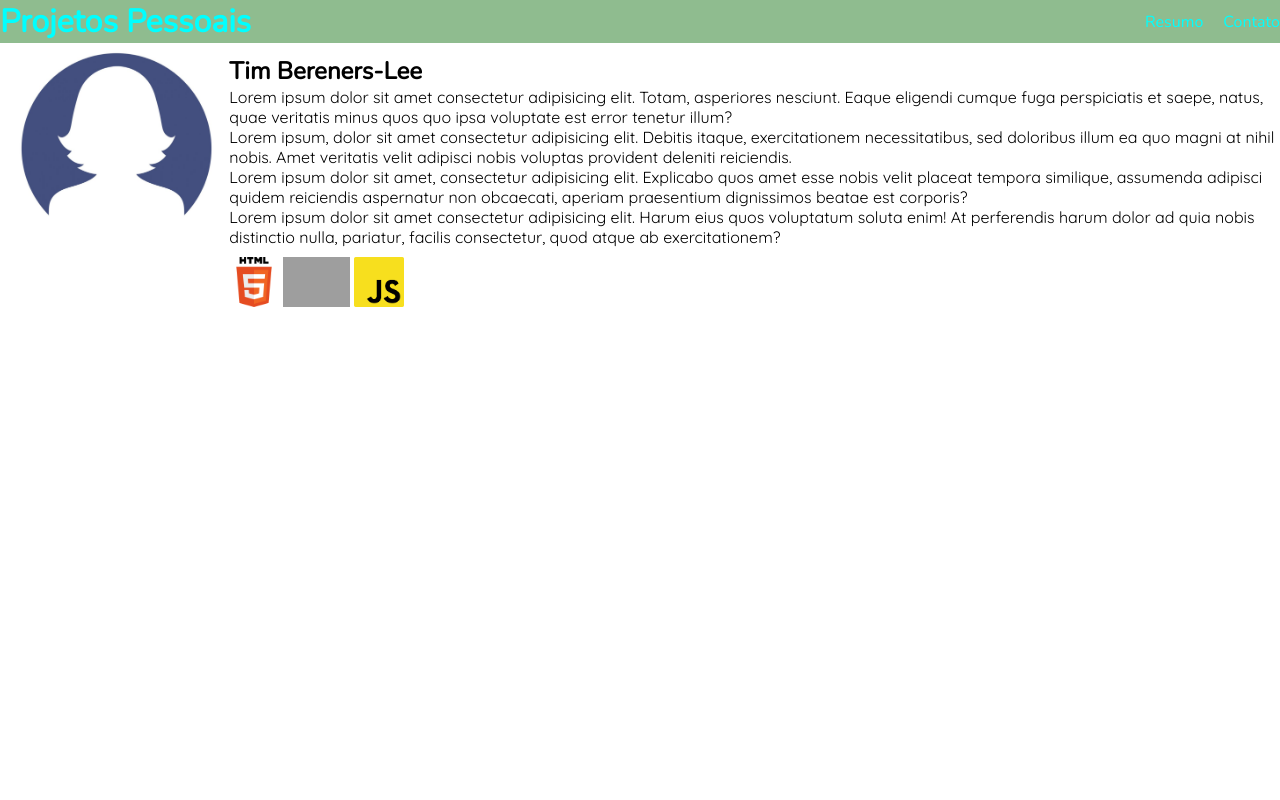
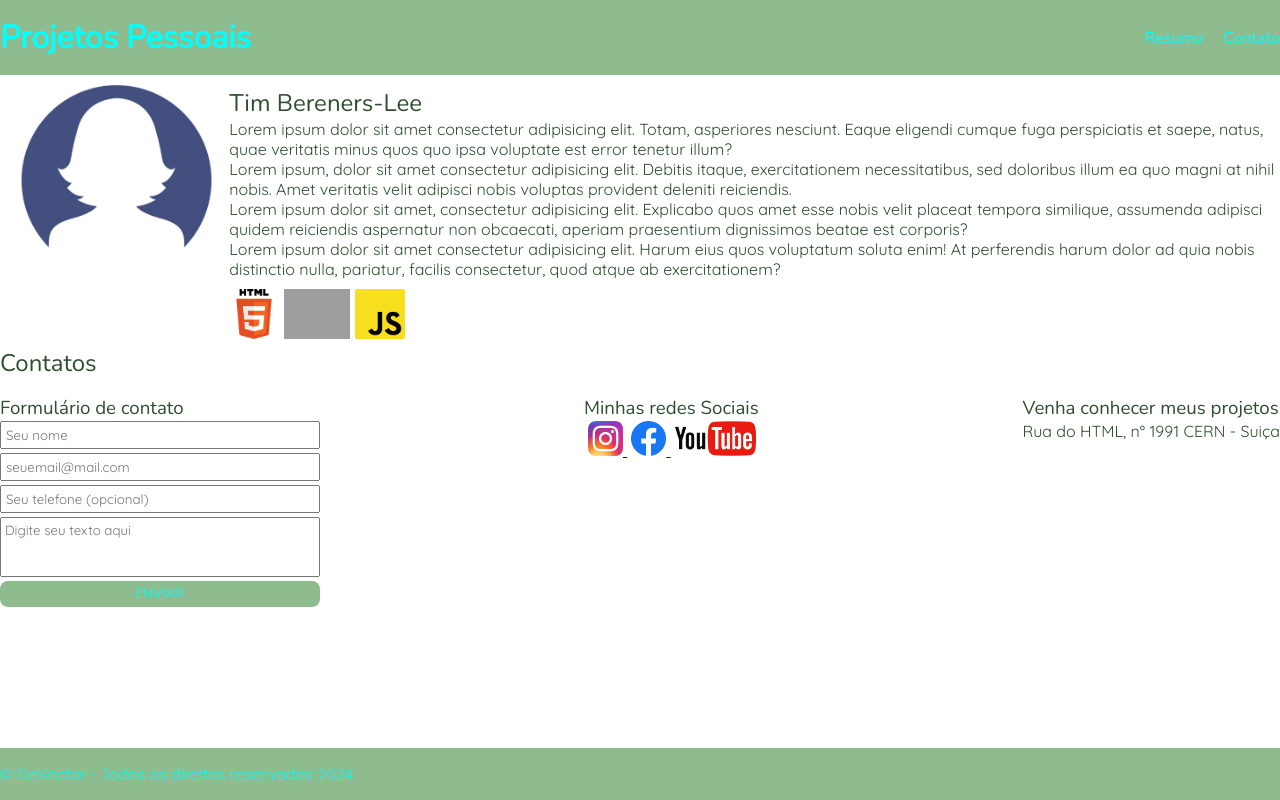
Before and after one commit to DeVector/site-ebac_projeto_01, a plain HTML site: page index.html in a window 1280 px wide. Drawn offline with nearby package versions, Linux system fonts and the light colour scheme; grey boxes are pictures that could not be loaded.

Commit message:
chore: create section to contact and footer

```diff
--- a/index.html
+++ b/index.html
@@ -25,7 +25,7 @@
                         <a href="#resume">Resumo</a>
                     </li>
                     <li>
-                        <a href="#">Contato</a>
+                        <a href="#contact">Contato</a>
                     </li>
                 </ul>
             </nav>
@@ -72,6 +72,59 @@
             </div>
         </div>
     </section>
+
+    <section id="contact">
+        <div class="container">
+            <h2>Contatos</h2>
+            <div class="contact">
+                <div>
+                    <h3>Formulário de contato</h3>
+                    <form>
+                        <input type="text" placeholder="Seu nome" required>
+                        <input type="email" placeholder="seuemail@mail.com" required>
+                        <input type="tel" placeholder="Seu telefone (opcional)">
+                        <textarea name="" id="" cols="30" rows="10" placeholder="Digite seu texto aqui" required></textarea>
+                        <button type="submit">ENVIAR</button>
+                    </form>
+                </div>
+                <div>
+                    <h3>Minhas redes Sociais</h3>
+                    <ul class="socia-midia">
+                        <li>
+                            <a href="#" title="Ir para o instagram">
+                                <img src="./images/instagram.png" alt="Logo do instragam">
+                            </a>
+                        </li>
+                        <li>
+                            <a href="#" title="Ir para o facebook">
+                                <img src="./images/facebook.png" alt="Logo do facebook">
+                            </a>
+                        </li>
+                        <li>
+                            <a href="#" title="Ir para o canal do youtube">
+                                <img src="./images/youtube.png" alt="Logo do Youtube">
+                            </a>
+                        </li>
+                    </ul>
+                </div>
+                <div>
+                    <h3>Venha conhecer meus projetos</h3>
+                    <p>
+                        Rua do HTML, n° 1991 CERN - Suiça
+                    </p>
+                </div>
+            </div>
+        </div>
+    </section>
+
+    <footer>
+        <div class="container">
+            <p>
+                &copy; DeVector - Todos os direitos reservados 2024
+            </p>
+        </div>
+    </footer>
+
 </body>
 
 </html>
--- a/style.css
+++ b/style.css
@@ -4,21 +4,27 @@
     box-sizing: border-box;
 }
 
-h2, h3 {
+header,
+section h2,
+section h3,
+form button {
     font-family: 'Nunito', sans-serif;
+    font-weight: normal;
 }
 
-p {
+body, input, textarea {
     font-family: 'Quicksand', sans-serif;
+    color: rgb(46, 78, 46);
+}
+
+h2, h3{
+    color: rgb(46, 78, 46);
 }
 
 header {
     background-color: darkseagreen;
-}
-
-header h1 {
     color: aqua;
-    font-family: 'Nunito', sans-serif;
+    padding: 16px 0;
 }
 
 header nav li {
@@ -38,7 +44,8 @@ header nav li a {
     margin: 0 auto;
 }
 
-header .container {
+header .container,
+#contact .container {
     display: flex;
     align-items: center;
     justify-content: space-between;
@@ -66,3 +73,62 @@ header .container {
 .linguages-group li {
     display: inline;
 }
+
+#contact .container {
+    display: block;
+}
+
+.contact {
+    display: flex;
+    justify-content: space-between;
+    margin-top: 16px;
+}
+
+form input,
+form textarea,
+form button {
+    display: block;
+    width: 320px;
+    margin-bottom: 4px;
+    padding: 4px;
+}
+
+form textarea {
+    resize: none;
+    height: 60px;
+}
+
+form button {
+    background-color: darkseagreen;
+    color: aqua;
+    border: none;
+    cursor: pointer;
+    border-radius: 8px;
+}
+
+.socia-midia img {
+    height: 35px;
+}
+
+.socia-midia li {
+    display: inline;
+    margin-left: 4px;
+}
+
+input:focus, textarea:focus {
+    outline-color: darkseagreen;
+}
+
+form button:hover {
+    background-color: rgb(192, 206, 192);
+}
+
+footer {
+    color: aqua;
+    position: absolute;
+    bottom: 0;
+    left: 0;
+    width: 100%;
+    background-color: darkseagreen;
+    padding: 16px 0;
+}
```
